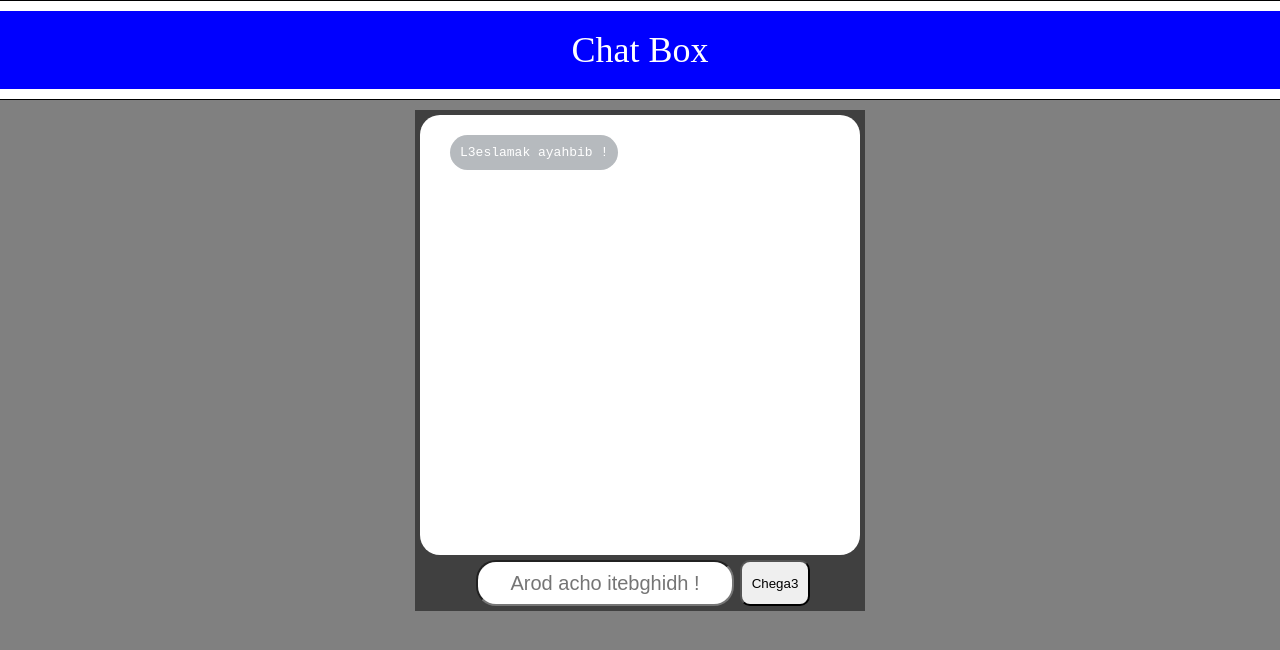
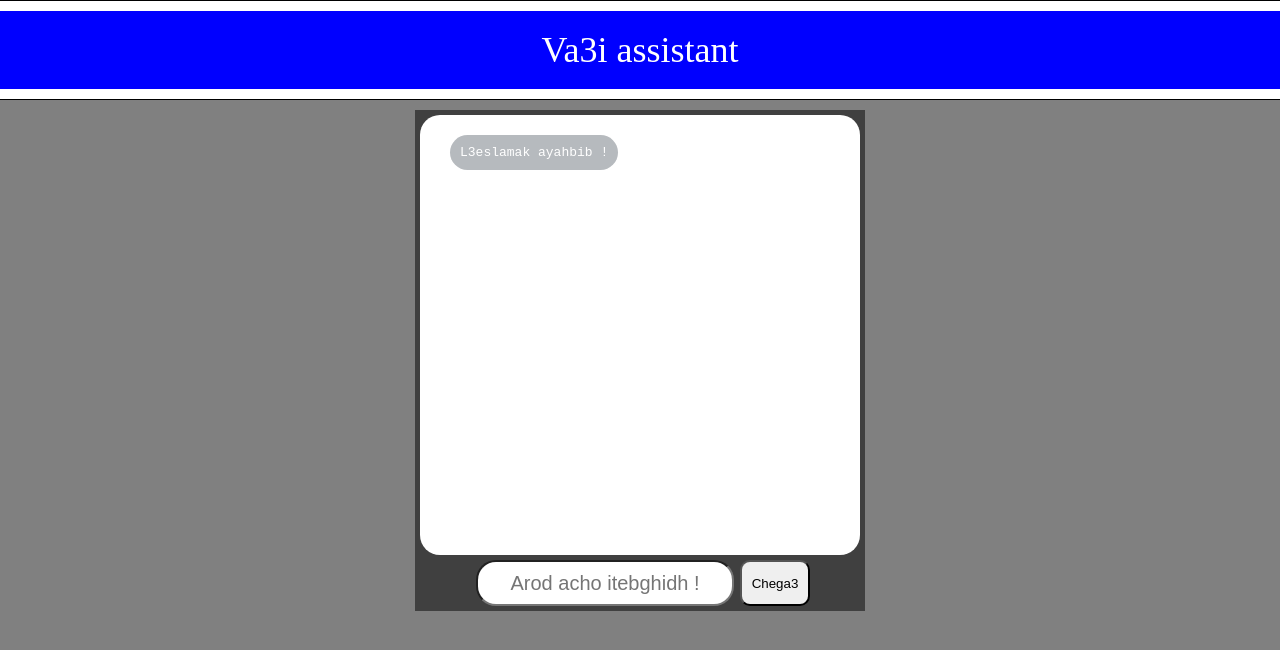
Before and after one commit to Va3i/Va3i-assistant, a plain HTML site: page chat box/chat_box.html in a window 1280 px wide. Drawn offline with Linux system fonts and the light colour scheme.

Commit message:
Update chat_box.html

```diff
--- a/chat box/chat_box.html
+++ b/chat box/chat_box.html
@@ -14,7 +14,7 @@
 <body>
     <div class="head">
         <div class="dec top"></div>
-        <span id="s"> Chat Box </span>
+        <span id="s"> Va3i assistant </span>
         <div class="dec bottom"></div>
     </div>
     <div class="bod">
```
